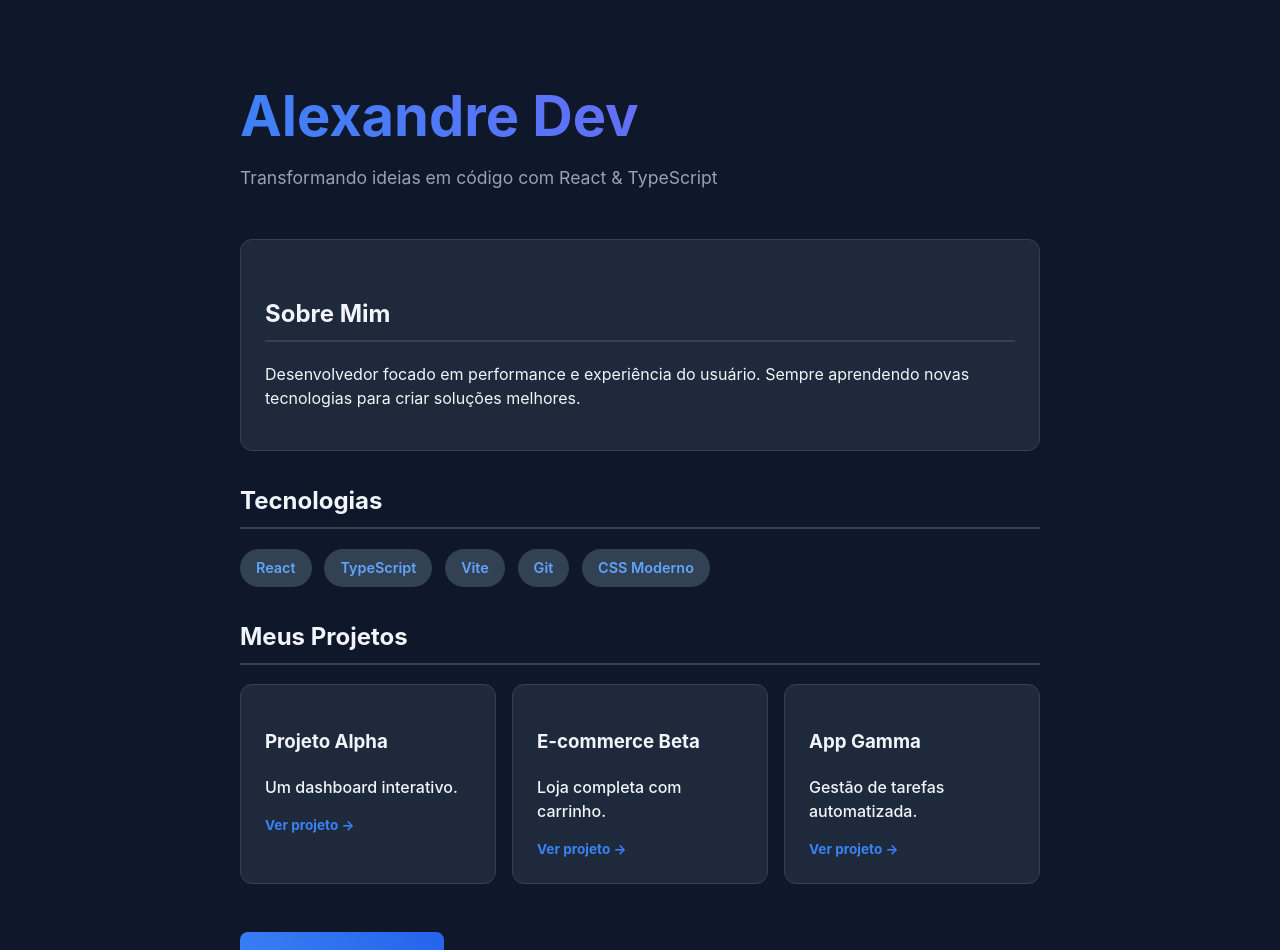
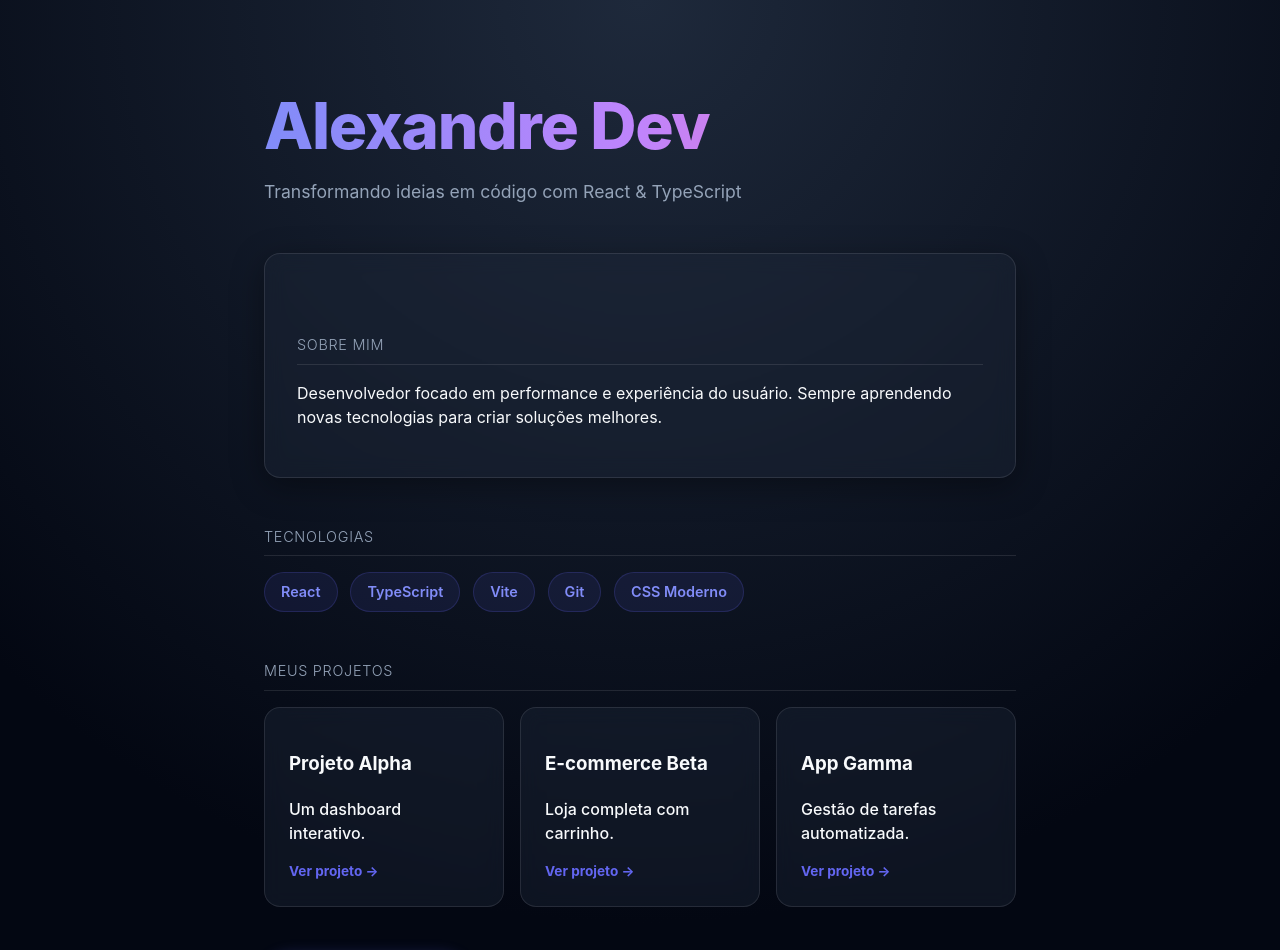
Before and after one commit to cgticalexandre/portfolio-alexandre, a React (Vite) app: page / in a window 1280 px wide. Shown: the top 950 px of the page. Built offline with nearby package versions, Linux system fonts and the light colour scheme.

Commit message:
Redesign: Novo visual Glassmorphism e tema dark luxo

```diff
--- a/src/App.css
+++ b/src/App.css
@@ -1,16 +1,23 @@
 :root {
-  --bg-color: #0f172a; /* Azul muito escuro (moderno) */
-  --card-bg: #1e293b;
-  --text-color: #f1f5f9;
-  --accent: #3b82f6;
-  --accent-glow: #60a5fa;
+  --bg-color: #030712; /* Preto profundo para luxo */
+  --card-bg: rgba(30, 41, 59, 0.4); /* Translúcido para efeito vidro */
+  --text-color: #f8fafc;
+  --accent: #6366f1; /* Indigo vibrante */
+  --accent-glow: #818cf8;
+  --border-color: rgba(255, 255, 255, 0.1); /* Borda sutil e elegante */
+  --text-muted: #94a3b8;
+  --glass-shadow: 0 8px 32px 0 rgba(0, 0, 0, 0.37);
+}
+
+* {
+  box-sizing: border-box;
 }
 
 body {
   margin: 0;
   min-width: 320px;
   min-height: 100vh;
-  background-color: var(--bg-color);
+  background: radial-gradient(circle at 50% 0%, #1e293b 0%, var(--bg-color) 70%);
   color: var(--text-color);
   font-family: 'Inter', system-ui, sans-serif;
   display: flex;
@@ -25,22 +32,27 @@ body {
 
 /* Efeito Gradiente no Texto */
 .gradient-text {
-  background: linear-gradient(45deg, #3b82f6, #8b5cf6);
+  background: linear-gradient(to right, #818cf8, #c084fc, #f472b6);
   -webkit-background-clip: text;
   -webkit-text-fill-color: transparent;
-  font-size: 3.5em;
+  font-size: 4em;
+  font-weight: 800;
+  letter-spacing: -0.02em;
   margin-bottom: 0.2rem;
 }
 
-.header p { color: #94a3b8; font-size: 1.1rem; margin-bottom: 3rem; }
+.header p { color: var(--text-muted); font-size: 1.1rem; margin-bottom: 3rem; }
 
-h2 { border-bottom: 2px solid #334155; padding-bottom: 0.5rem; margin-top: 2rem; }
+h2 { border-bottom: 1px solid var(--border-color); padding-bottom: 0.5rem; margin-top: 3rem; font-weight: 300; letter-spacing: 0.05em; text-transform: uppercase; font-size: 0.9rem; color: var(--text-muted); }
 
 .card {
   background-color: var(--card-bg);
-  padding: 1.5rem;
-  border-radius: 12px;
-  border: 1px solid #334155;
+  backdrop-filter: blur(10px);
+  -webkit-backdrop-filter: blur(10px);
+  padding: 2rem;
+  border-radius: 16px;
+  border: 1px solid var(--border-color);
+  box-shadow: var(--glass-shadow);
 }
 
 /* Estilo dos Badges de Skills */
@@ -52,10 +64,11 @@ h2 { border-bottom: 2px solid #334155; padding-bottom: 0.5rem; margin-top: 2rem;
 }
 
 .skill-badge {
-  background-color: #334155;
-  color: #60a5fa;
+  background: rgba(99, 102, 241, 0.1);
+  border: 1px solid rgba(99, 102, 241, 0.2);
+  color: var(--accent-glow);
   padding: 0.5rem 1rem;
-  border-radius: 20px;
+  border-radius: 9999px;
   font-size: 0.9rem;
   font-weight: 600;
 }
@@ -70,32 +83,36 @@ h2 { border-bottom: 2px solid #334155; padding-bottom: 0.5rem; margin-top: 2rem;
 
 .project-card {
   background-color: var(--card-bg);
+  backdrop-filter: blur(10px);
   padding: 1.5rem;
-  border-radius: 12px;
-  border: 1px solid #334155;
+  border-radius: 16px;
+  border: 1px solid var(--border-color);
   text-decoration: none; /* Remove o sublinhado do link */
   color: inherit;
-  transition: transform 0.2s, border-color 0.2s;
+  transition: all 0.3s ease;
   display: block;
 }
 
 .project-card:hover {
   transform: translateY(-5px);
-  border-color: var(--accent);
+  border-color: rgba(99, 102, 241, 0.5);
+  box-shadow: 0 0 20px rgba(99, 102, 241, 0.15);
+  background-color: rgba(30, 41, 59, 0.6);
 }
 
 .link-text { color: var(--accent); font-size: 0.85rem; font-weight: bold; margin-top: 10px; display: block; }
 
 .primary-button {
   margin-top: 3rem;
-  border-radius: 8px;
+  border-radius: 9999px;
   padding: 1em 2em;
   font-weight: 600;
-  background: linear-gradient(45deg, var(--accent), #2563eb);
+  background: linear-gradient(135deg, var(--accent), #a855f7);
   color: white;
   border: none;
   cursor: pointer;
-  transition: opacity 0.2s;
+  transition: all 0.3s ease;
+  box-shadow: 0 0 15px rgba(99, 102, 241, 0.3);
 }
-.primary-button:hover { opacity: 0.9; }
+.primary-button:hover { transform: scale(1.05); box-shadow: 0 0 25px rgba(99, 102, 241, 0.5); }
 footer { margin-top: 4rem; color: #64748b; font-size: 0.85rem; text-align: center; }
```
